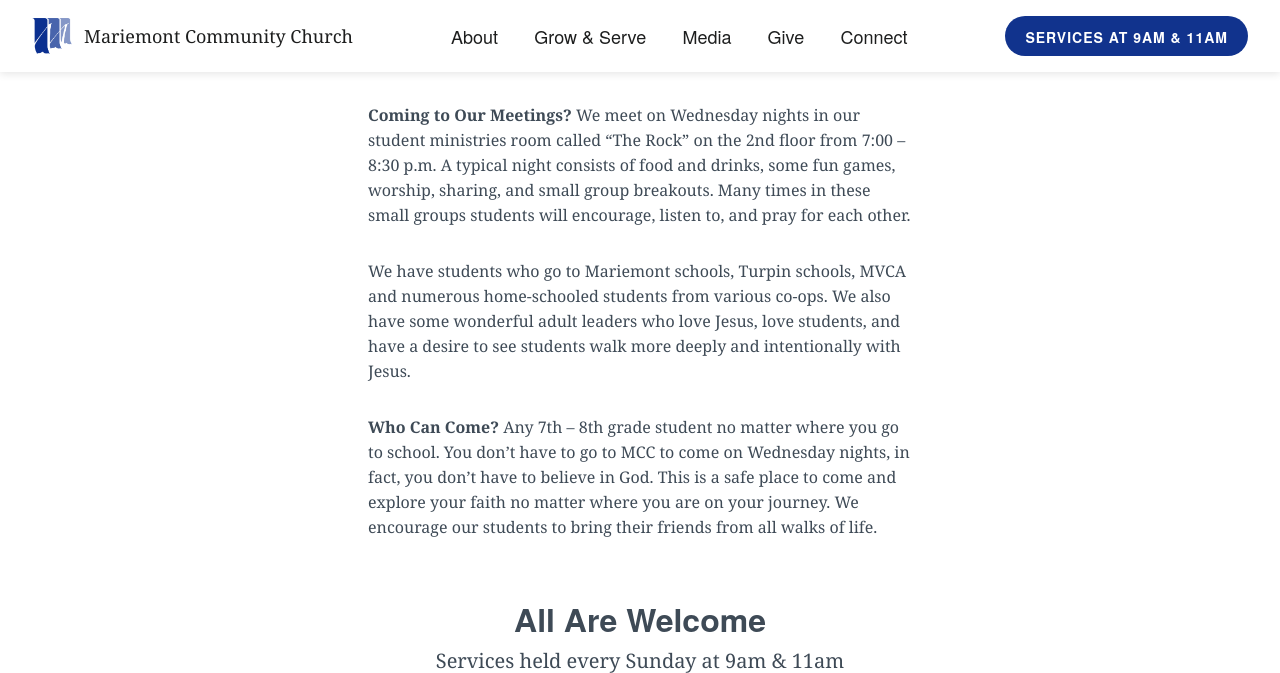
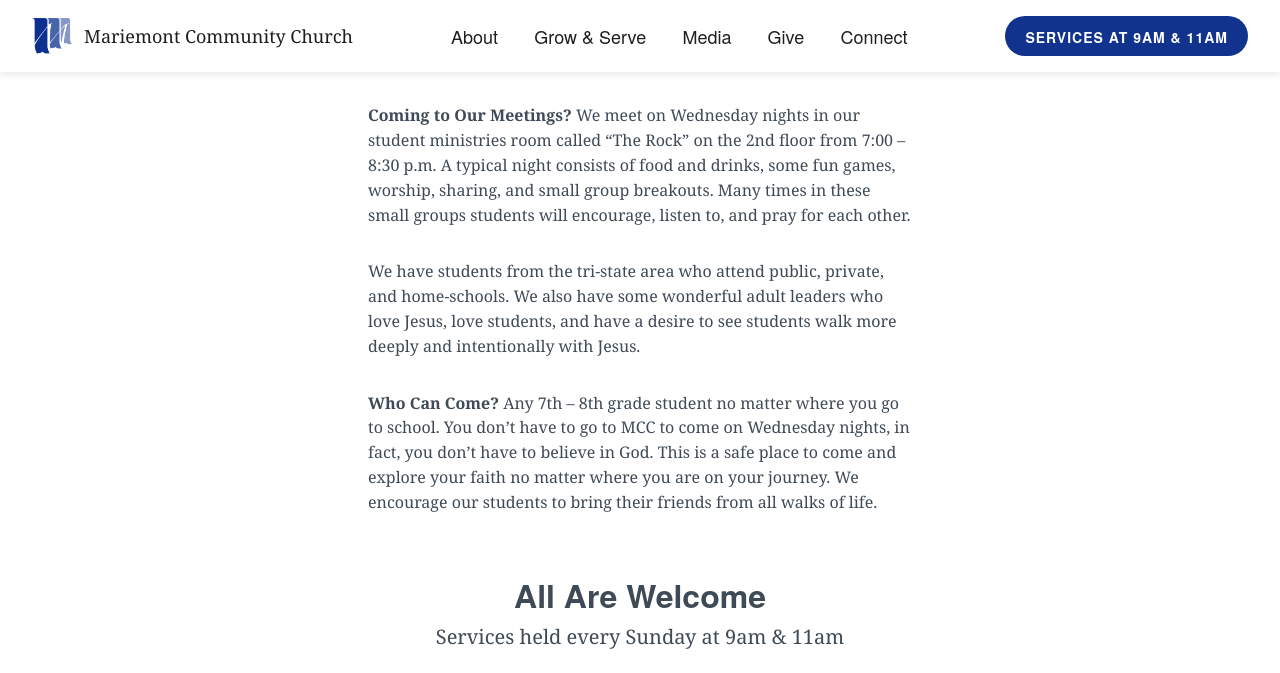
Before and after one commit to lukemoderwell/mariemont, a Jekyll site: the page built from 412-7th-and-8th-grade.md, in a window 1280 px wide and 900 px high, scrolled down 1345 px, cut to the strip 0-673 px from the top of the window. Built offline with Jekyll 4.4.1, drawn with Linux system fonts in a browser that asks for light colours; nearby versions of some CDN libraries.

Commit message:
Updated 412 7th And 8th Grade

```diff
--- a/412-7th-and-8th-grade.md
+++ b/412-7th-and-8th-grade.md
@@ -23,7 +23,7 @@
 **Coming to Our Meetings?**
 We meet on Wednesday nights in our student ministries room called “The Rock” on the 2nd floor from 7:00 – 8:30 p.m. A typical night consists of food and drinks, some fun games, worship, sharing, and small group breakouts. Many times in these small groups students will encourage, listen to, and pray for each other.
 
-We have students who go to Mariemont schools, Turpin schools, MVCA and numerous home-schooled students from various co-ops. We also have some wonderful adult leaders who love Jesus, love students, and have a desire to see students walk more deeply and intentionally with Jesus.
+We have students from the tri-state area who attend public, private, and home-schools. We also have some wonderful adult leaders who love Jesus, love students, and have a desire to see students walk more deeply and intentionally with Jesus.
 
 **Who Can Come?**
 Any 7th – 8th grade student no matter where you go to school. You don’t have to go to MCC to come on Wednesday nights, in fact, you don’t have to believe in God. This is a safe place to come and explore your faith no matter where you are on your journey. We encourage our students to bring their friends from all walks of life.
```
